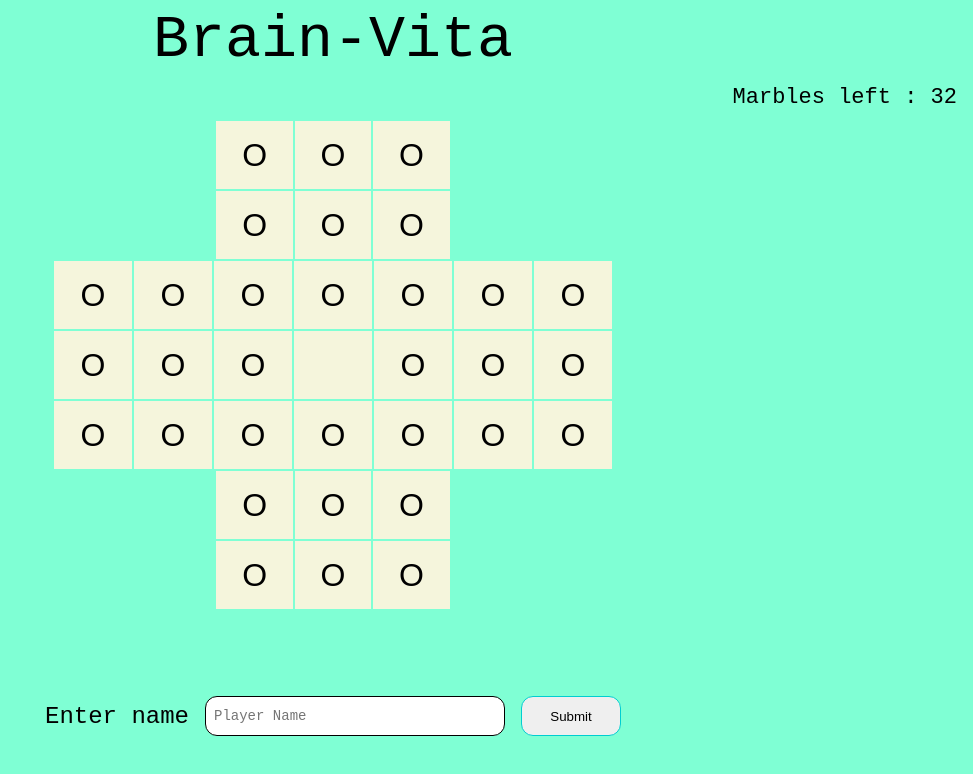
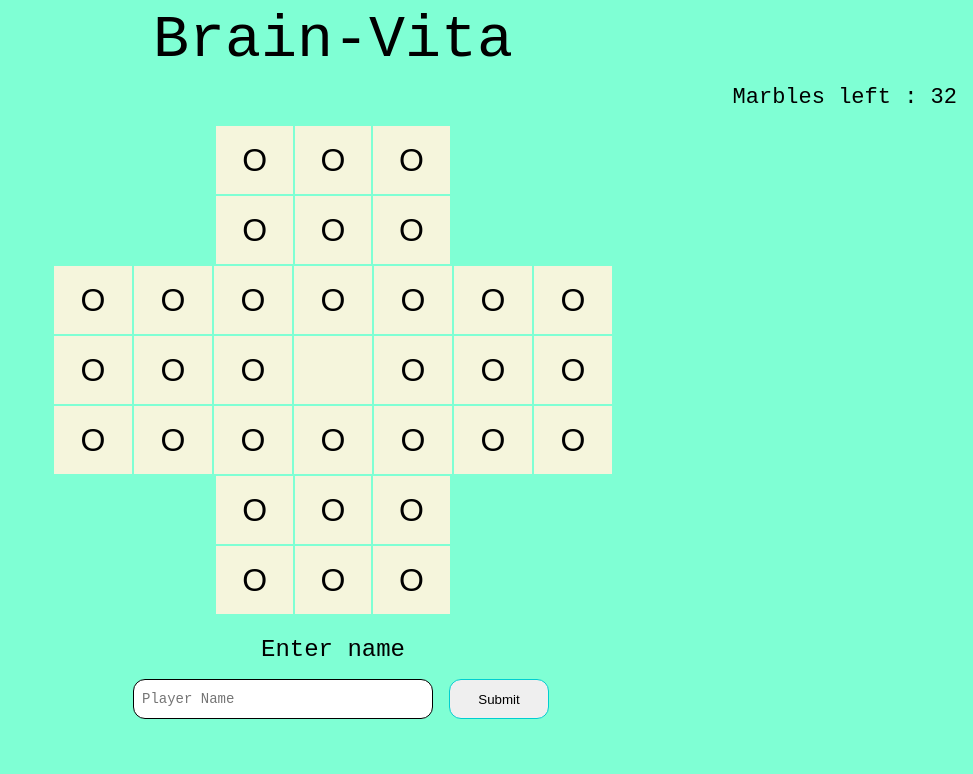
Before and after one commit to bhaskartalla/brain-vita, a React (Create React App) app: page / in a window 1280 px wide. Shown: the top 774 px of the page, without its empty margins (307-1280 px from the left). Built offline with nearby package versions, Linux system fonts and the light colour scheme.

Commit message:
UI issues fixed

```diff
--- a/src/components/FormDetails.js
+++ b/src/components/FormDetails.js
@@ -13,16 +13,14 @@ const FormWrapper = styled.div`
     flex-direction: column;
     justify-content: space-between;
     height: unset;
+    padding: 0 0 16px;
   }
 `
 
 const InputWrapper = styled.div`
   width: 300px;
   height: 40px;
-  margin: 0 16px;
-  @media (max-width: 768px) {
-    margin: 12px 0 30px;
-  }
+  margin: 16px;
 `
 
 const ErrorMsg = styled.label`
@@ -47,6 +45,16 @@ const Input = styled.input`
 const Label = styled.label`
   font-size: 24px;
   font-family: monospace;
+`
+
+const FormDiv = styled.div`
+  width: 100%;
+  padding: 0 16px;
+  display: flex;
+  align-items: center;
+  justify-content: center;
+  @media (max-width: 768px) {
+  }
 `
 
 const SubmitButton = styled.button`
@@ -92,6 +100,7 @@ const FormDetails = (props) => {
   return (
     <FormWrapper>
       <Label>Enter name</Label>
+      <FormDiv>
         <InputWrapper>
           <Input
             placeholder='Player Name'
@@ -105,6 +114,7 @@ const FormDetails = (props) => {
         <SubmitButton type='submit' onClick={handleSubmitClick}>
           Submit
         </SubmitButton>
+      </FormDiv>
     </FormWrapper>
   )
 }
--- a/src/components/style.js
+++ b/src/components/style.js
@@ -7,8 +7,9 @@ export const Board = styled.div`
   max-height: 560px;
   width: 98%;
   margin: auto;
-  min-height: 560px;
+  min-height: 500px;
   align-items: center;
+  justify-content: center;
 `
 
 export const Top = styled.div`
--- a/src/style.js
+++ b/src/style.js
@@ -4,9 +4,6 @@ export const Wrapper = styled.div`
   width: 100%;
   height: 100vh;
   background-color: aquamarine;
-  @media (max-width: 768px) {
-    height: unset;
-  }
 `
 
 export const GameTitle = styled.div`
```
Lines whose indentation alone changed are shown as unchanged.
